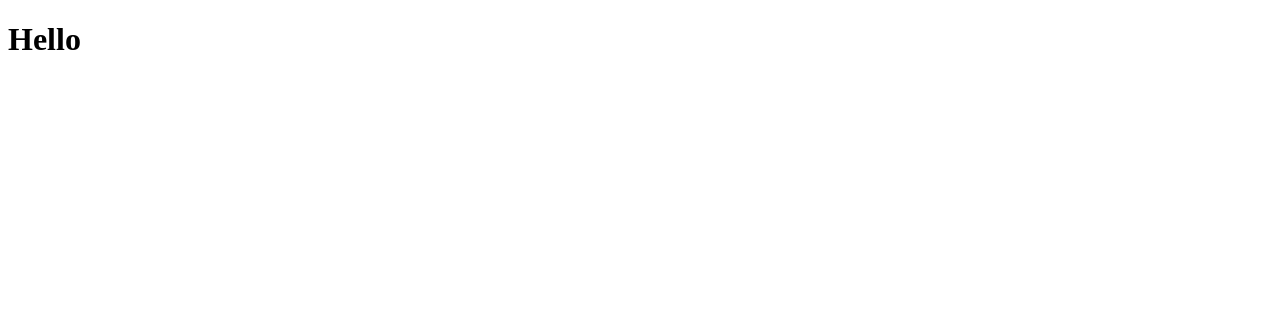
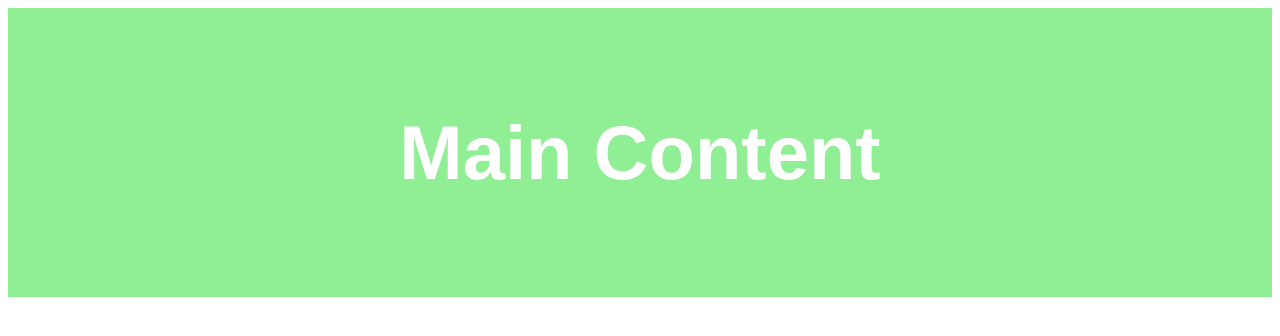
Before and after one commit to Manhaym/remote-test, a plain HTML site: page index.html in a window 1280 px wide. Drawn offline with Linux system fonts and the light colour scheme.

Commit message:
content ready

```diff
--- a/index.html
+++ b/index.html
@@ -4,10 +4,11 @@
     <meta charset="UTF-8" />
     <meta name="viewport" content="width=device-width, initial-scale=1.0" />
     <title>Hello</title>
+    <link rel="stylesheet" href="main.css" />
   </head>
   <body>
-    <h1>
-      Hello
-    </h1>
+    <main class="main">
+      <h1>Main Content</h1>
+    </main>
   </body>
 </html>
--- a/main.css
+++ b/main.css
@@ -0,0 +1,9 @@
+.main {
+  background-color: rgb(144, 238, 149);
+  padding: 50px 100px;
+  font-size: 38px;
+  color: #fff;
+  font-family: sans-serif;
+  text-align: center;
+  color: #fff;
+}
```
